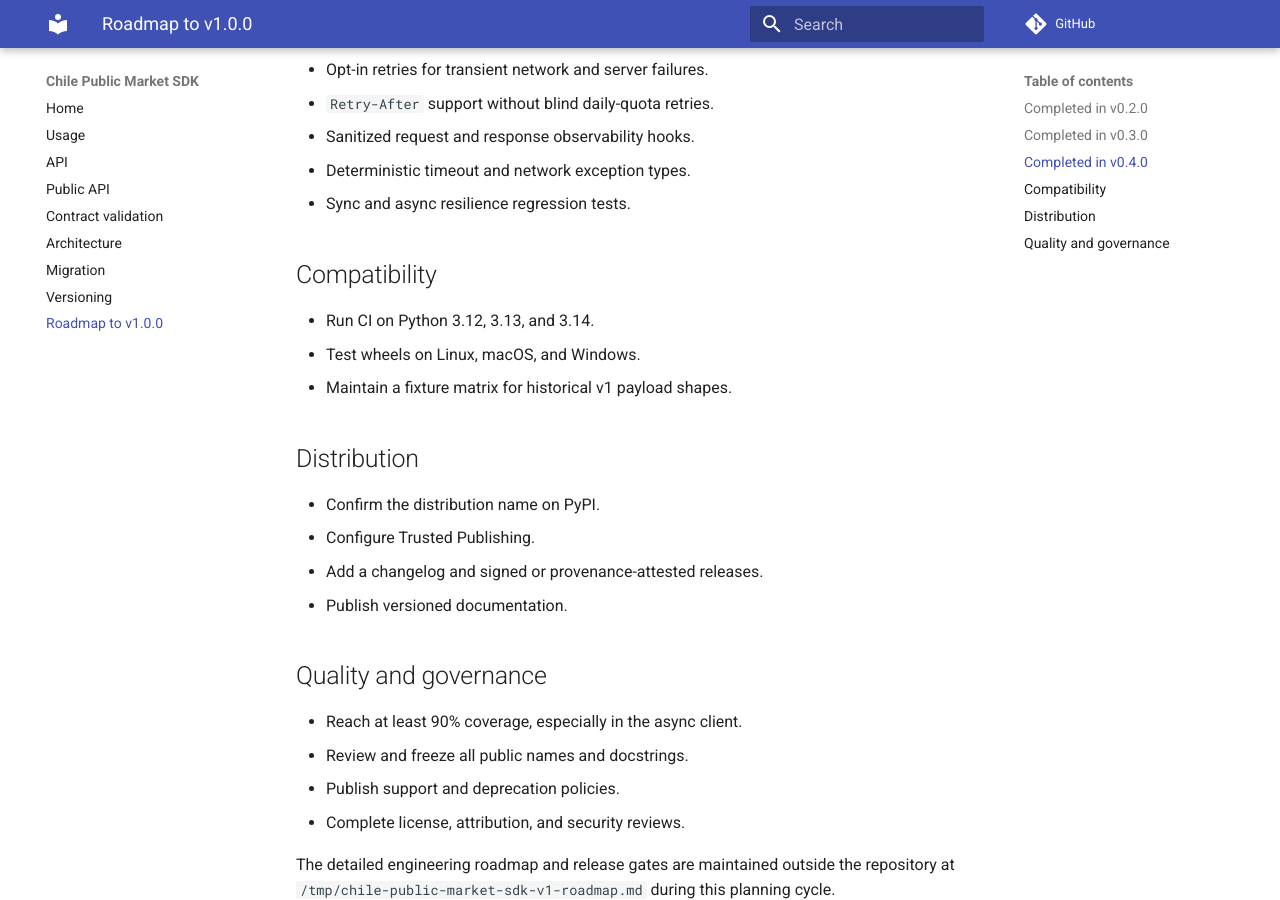
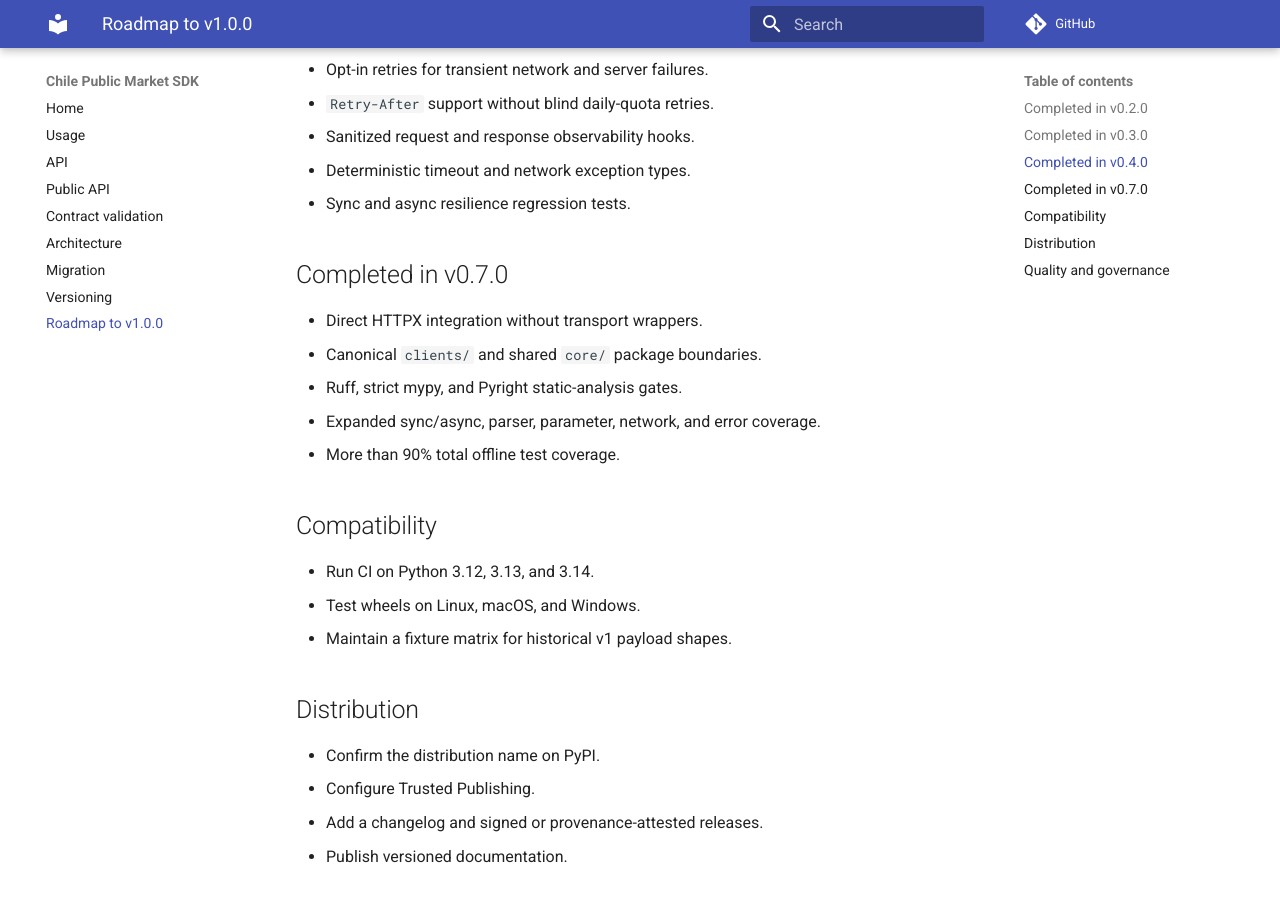
Before and after one commit to ezer-mackenzie/chile-public-market-sdk, an MkDocs documentation site: the page built from docs/v1-roadmap.md, in a window 1280 px wide and 900 px high, scrolled down 893 px. Built offline with MkDocs 1.6.1 and Material for MkDocs 9.7.7, drawn with Linux system fonts in a browser that asks for light colours; comment, search, counter and statistics services are not loaded.

```diff
--- a/docs/v1-roadmap.md
+++ b/docs/v1-roadmap.md
@@ -31,6 +31,14 @@
 - Deterministic timeout and network exception types.
 - Sync and async resilience regression tests.
 
+## Completed in v0.7.0
+
+- Direct HTTPX integration without transport wrappers.
+- Canonical `clients/` and shared `core/` package boundaries.
+- Ruff, strict mypy, and Pyright static-analysis gates.
+- Expanded sync/async, parser, parameter, network, and error coverage.
+- More than 90% total offline test coverage.
+
 ## Compatibility
 
 - Run CI on Python 3.12, 3.13, and 3.14.
```
Also changed, not shown: README.md (+1 -0 lines).
